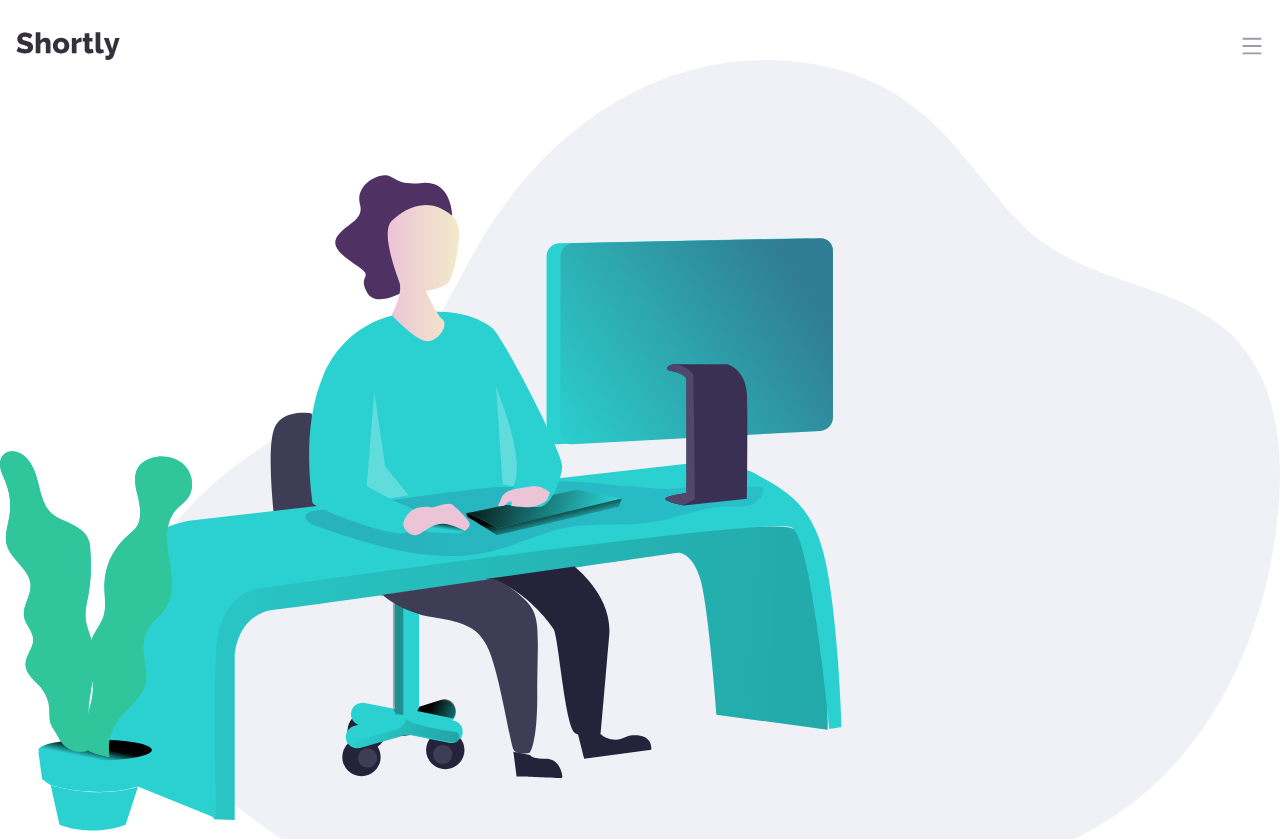
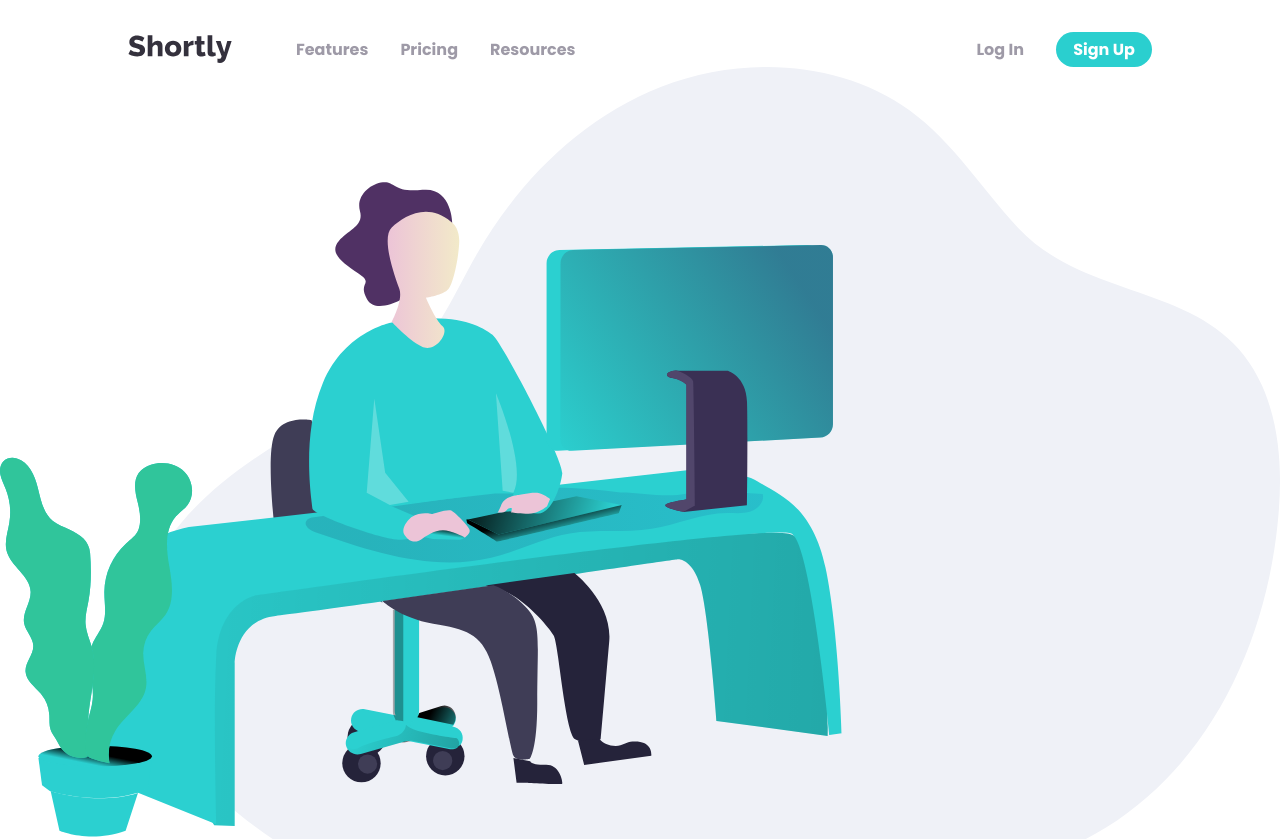
Before and after one commit to Aryan-Mi/URL-Shortener, a React (Vite) app: page / in a window 1280 px wide. Shown: the top 839 px of the page. Built offline with nearby package versions, Linux system fonts and the light colour scheme.

Commit message:
Created a responsive header/nav-bar
* moved nav elements out of the hero section
* added mobile and desktop media queries
* created a mobile overlay navigation

```diff
--- a/src/App.tsx
+++ b/src/App.tsx
@@ -1,10 +1,11 @@
 // import React from 'react';
 import '@/styles/App.css'
-import { Hero, Features, CTABoost, Footer } from '@/components/layout'
+import { Hero, Features, CTABoost, Footer, Header } from '@/components/layout'
 
 function App() {
   return (
     <>
+      <Header />
       <Hero />
       <Features />
       <CTABoost />
--- /dev/null
+++ b/src/components/layout/Header.tsx
@@ -0,0 +1,67 @@
+import '@/styles/Header.css'
+import logo from '@assets/images/logo.svg'
+import { useState } from 'react'
+import MobileNavOverlay from './MobileNavOverlay'
+
+export default function Header() {
+  const [toggleOverlay, setToggleOverlay] = useState(false)
+
+  return (
+    <header className="header">
+      <a href="">
+        <img className="logo" src={logo} alt="Website logo" />
+      </a>
+      {/* MOBILE NAV */}
+      <nav className="nav-mobile">
+        <button
+          className="menu-button"
+          onClick={() => {
+            setToggleOverlay(!toggleOverlay)
+          }}
+        >
+          <IconMenu />
+        </button>
+        <MobileNavOverlay visible={toggleOverlay}>
+          <NavLinksList />
+        </MobileNavOverlay>
+      </nav>
+      <nav className="nav-desktop">
+        <NavLinksList />
+      </nav>
+    </header>
+  )
+}
+
+const NavLinksList = () => (
+  <>
+    <ul className="nav-links">
+      {navSections.map((section) => (
+        <li key={section}>
+          <a href="#">{section}</a>
+        </li>
+      ))}
+    </ul>
+    <div className="auth-links">
+      <button className="log-in-btn">Log In</button>
+      <button className="button btn-primary btn-round sign-up-btn">
+        Sign Up
+      </button>
+    </div>
+  </>
+)
+
+const navSections = ['Features', 'Pricing', 'Resources'] as const
+
+const IconMenu = (props: React.SVGProps<SVGSVGElement>) => {
+  return (
+    <svg
+      viewBox="0 0 1024 1024"
+      fill="currentColor"
+      height="1rem"
+      width="1rem"
+      {...props}
+    >
+      <path d="M904 160H120c-4.4 0-8 3.6-8 8v64c0 4.4 3.6 8 8 8h784c4.4 0 8-3.6 8-8v-64c0-4.4-3.6-8-8-8zm0 624H120c-4.4 0-8 3.6-8 8v64c0 4.4 3.6 8 8 8h784c4.4 0 8-3.6 8-8v-64c0-4.4-3.6-8-8-8zm0-312H120c-4.4 0-8 3.6-8 8v64c0 4.4 3.6 8 8 8h784c4.4 0 8-3.6 8-8v-64c0-4.4-3.6-8-8-8z" />
+    </svg>
+  )
+}
--- a/src/components/layout/Hero.tsx
+++ b/src/components/layout/Hero.tsx
@@ -1,17 +1,9 @@
-// import React from 'react'
 import '@/styles/Hero.css'
-import logo from '@assets/images/logo.svg'
 import heroImg from '@assets/images/illustration-working.svg'
-import LinkInput from '../LinkInput'
 
-LinkInput
 function Hero() {
   return (
     <section className="hero">
-      <nav>
-        <img className="logo" src={logo} alt="Website logo" />
-        <IconMenu className="menu" />
-      </nav>
       <img
         className="hero-img"
         src={heroImg}
@@ -25,23 +17,8 @@ function Hero() {
         links are performing
       </p>
       <button className="button btn-primary btn-round">Get Started</button>
-      {/* <LinkInput /> */}
     </section>
   )
 }
 
-const IconMenu = (props: React.SVGProps<SVGSVGElement>) => {
-  return (
-    <svg
-      viewBox="0 0 1024 1024"
-      fill="currentColor"
-      height="1rem"
-      width="1rem"
-      {...props}
-    >
-      <path d="M904 160H120c-4.4 0-8 3.6-8 8v64c0 4.4 3.6 8 8 8h784c4.4 0 8-3.6 8-8v-64c0-4.4-3.6-8-8-8zm0 624H120c-4.4 0-8 3.6-8 8v64c0 4.4 3.6 8 8 8h784c4.4 0 8-3.6 8-8v-64c0-4.4-3.6-8-8-8zm0-312H120c-4.4 0-8 3.6-8 8v64c0 4.4 3.6 8 8 8h784c4.4 0 8-3.6 8-8v-64c0-4.4-3.6-8-8-8z" />
-    </svg>
-  )
-}
-
 export default Hero
--- /dev/null
+++ b/src/components/layout/MobileNavOverlay.tsx
@@ -0,0 +1,13 @@
+import '@/styles/MobileNavOverlay.css'
+import React from 'react'
+
+type Props = {
+  visible: boolean
+  children: React.ReactNode
+}
+
+export default function MobileNavOverlay({ visible = false, children }: Props) {
+  return (
+    <div className={`mobile-menu ${visible ? 'visible' : ''}`}>{children}</div>
+  )
+}
--- a/src/components/layout/index.ts
+++ b/src/components/layout/index.ts
@@ -2,5 +2,6 @@ import Features from './Features'
 import Hero from './Hero'
 import CTABoost from './CTABoost'
 import Footer from './Footer'
+import Header from './Header'
 
-export { Hero, Features, CTABoost, Footer }
+export { Hero, Features, CTABoost, Footer, Header }
--- /dev/null
+++ b/src/styles/Header.css
@@ -0,0 +1,86 @@
+.header {
+  display: flex;
+  justify-content: space-between;
+  align-items: center;
+  padding: 2rem 1rem 0;
+}
+
+/* .header nav {
+} */
+
+.logo {
+  min-width: 6.5rem;
+  max-width: 6.5rem;
+}
+
+/* MOBILE ONLY */
+.menu-button {
+  width: 1.5rem;
+  height: 1.5rem;
+  color: var(--clr-neut-gray-violet);
+  background-color: transparent;
+
+  & svg {
+    width: 100%;
+    height: 100%;
+  }
+}
+
+/* DESKTOP Nav Styling */
+.nav-desktop {
+  flex: 1;
+  display: flex;
+  align-items: center;
+  justify-content: space-between;
+  color: var(--clr-neut-gray-violet);
+  font-size: 1rem;
+  font-weight: bold;
+  --flex-row-gap: clamp(2.5vw, 1rem, 5vw);
+
+  & a:hover,
+  & .log-in-btn:hover {
+    color: var(--clr-neut-dark-blue);
+    transition: color 100ms ease-in;
+  }
+}
+
+.nav-desktop .nav-links {
+  display: flex;
+  flex-wrap: wrap;
+  margin-left: min(5vw, 5rem);
+  gap: var(--flex-row-gap);
+  row-gap: 0.5rem;
+}
+
+.nav-desktop .auth-links {
+  display: flex;
+  flex-wrap: wrap;
+  justify-content: center;
+  column-gap: var(--flex-row-gap);
+  row-gap: 0.5rem;
+}
+
+.nav-desktop .sign-up-btn {
+  padding: 0.3rem 0;
+  width: 6rem;
+}
+
+/* DESKTOP Media Query */
+@media only screen and (width >= 600px) {
+  .header {
+    padding-inline: 0;
+    width: 80vw;
+    margin: 0 auto;
+  }
+
+  .nav-mobile {
+    display: none;
+  }
+}
+
+/* MOBILE Media Query */
+@media only screen and (width < 600px) {
+  .nav-desktop {
+    display: none;
+  }
+}
--- a/src/styles/Hero.css
+++ b/src/styles/Hero.css
@@ -2,23 +2,6 @@
   display: flex;
   flex-direction: column;
   padding-bottom: 8rem;
-}
-
-.hero nav {
-  display: flex;
-  justify-content: space-between;
-  align-items: center;
-  padding: 2rem 1rem 0;
-}
-
-.logo {
-  width: 6.5rem;
-}
-
-.menu {
-  width: 1.5rem;
-  height: 1.5rem;
-  color: var(--clr-neut-gray-violet);
 }
 
 .hero-title {
--- /dev/null
+++ b/src/styles/MobileNavOverlay.css
@@ -0,0 +1,60 @@
+.mobile-menu {
+  position: fixed;
+  z-index: 999;
+  visibility: hidden;
+  opacity: 0;
+  top: -100%;
+  left: 50%;
+  transform: translateX(-50%);
+  width: min(70vw, 280px);
+  padding: 2rem 1rem;
+  display: flex;
+  flex-direction: column;
+  border-radius: var(--br-round-square);
+  font-size: 0.75rem;
+  font-weight: 700;
+  background-color: var(--clr-prim-dark-violet);
+  color: white;
+  transition: top linear 750ms, visibility ease-in 900ms, opacity ease-in 900ms;
+}
+
+.mobile-menu.visible {
+  visibility: visible;
+  opacity: 1;
+  top: 4.8rem;
+  transition: top linear 500ms;
+}
+
+.mobile-menu .nav-links {
+  text-align: center;
+  border-bottom: 1px solid #544a6d;
+  display: grid;
+  gap: 1.5rem;
+  padding-bottom: 1.5rem;
+}
+
+.mobile-menu .auth-links {
+  padding-top: 1.5rem;
+  display: flex;
+  flex-direction: column;
+  justify-content: center;
+  align-items: center;
+  flex: 1;
+  gap: 1.5rem;
+}
+
+.log-in-btn {
+  color: currentColor;
+  background-color: transparent;
+}
+
+.mobile-menu .sign-up-btn {
+  align-self: stretch;
+  padding: 0.5rem 0;
+}
+
+@media only screen and (min-width: 600px) {
+  .mobile-menu {
+    display: none;
+  }
+}
--- a/src/styles/index.css
+++ b/src/styles/index.css
@@ -55,9 +55,9 @@ button {
     opacity: 0.5;
   }
 }
-
 .btn-primary {
   background-color: var(--clr-prim-cyan);
+  font-weight: bold;
 }
 .btn-secondary {
   background-color: var(--clr-prim-dark-violet);
@@ -91,3 +91,8 @@ h4 {
 ul {
   list-style: none;
 }
+
+a {
+  text-decoration: none;
+  color: currentColor;
+}
```
